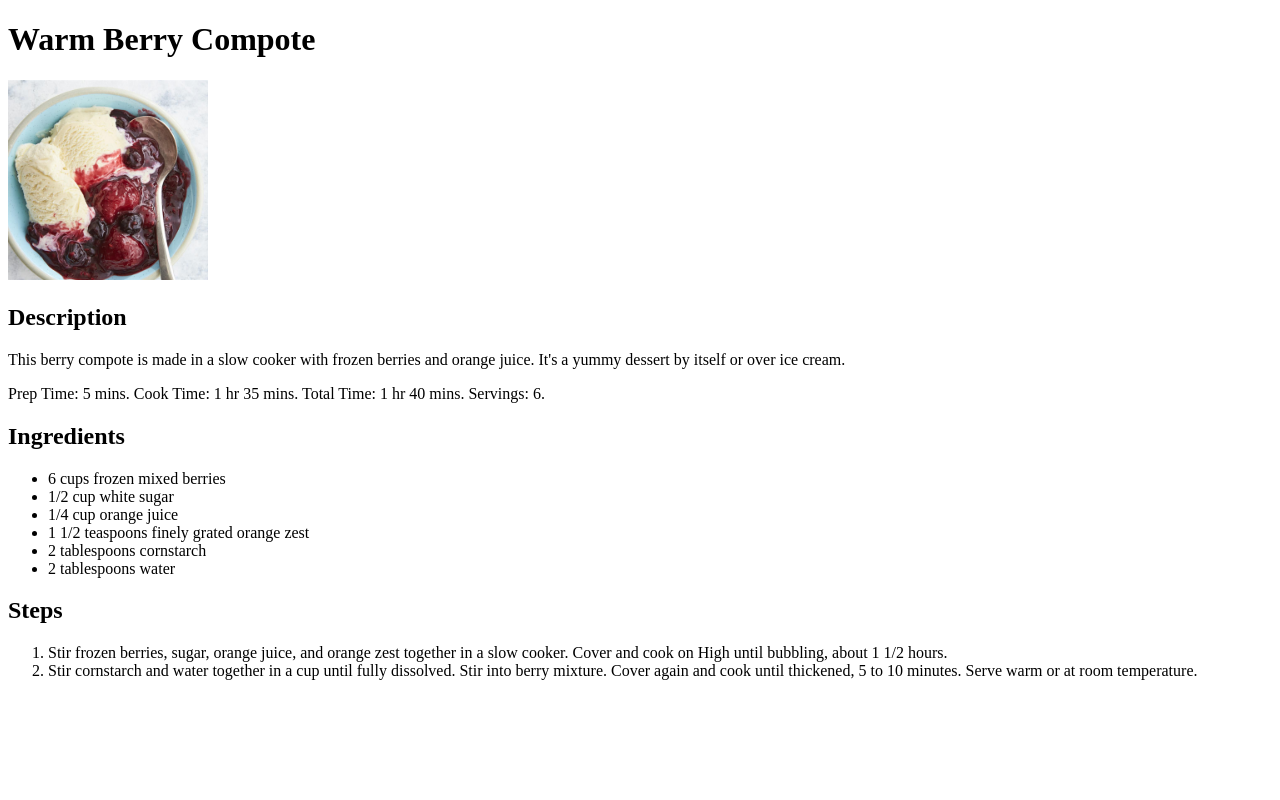
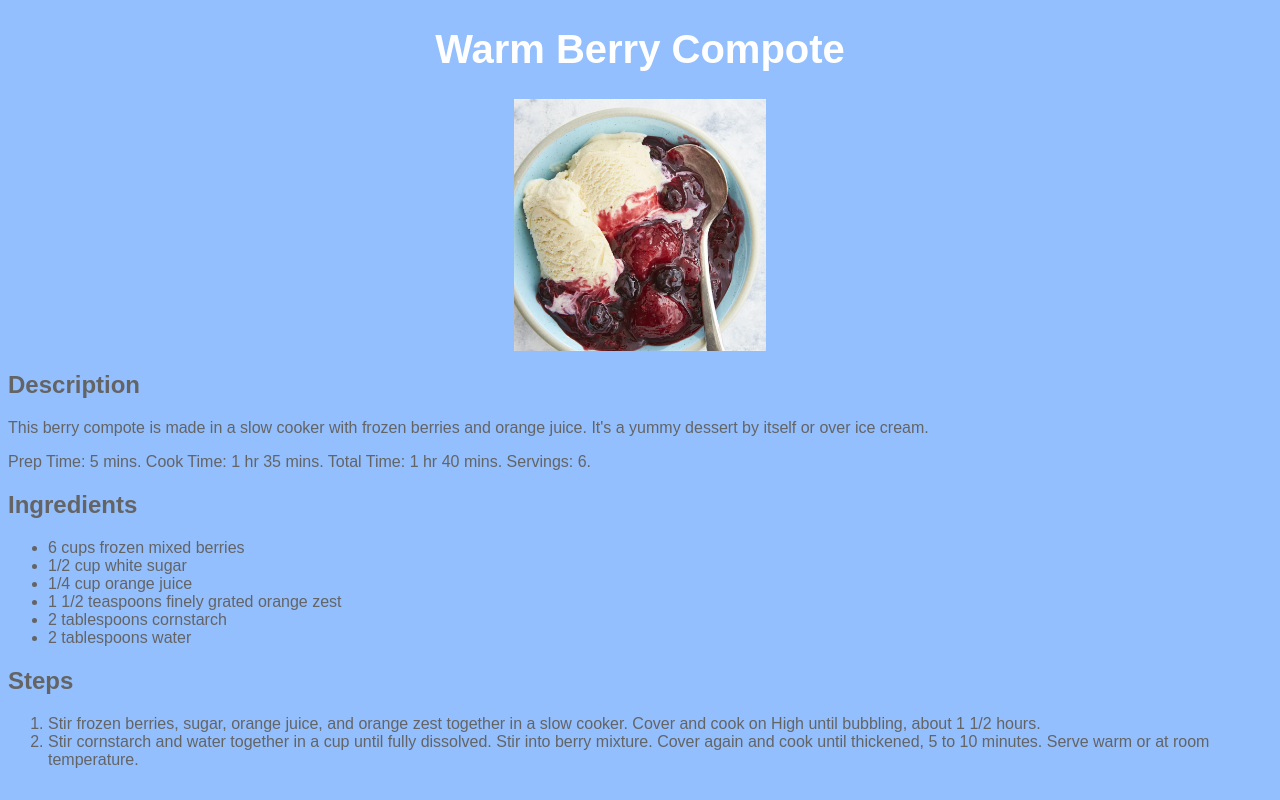
Before and after one commit to freed145/odin-recipes, a plain HTML site: page recipes/warm-berry-compote.html in a window 1280 px wide. Drawn offline with Linux system fonts and the light colour scheme.

Commit message:
feat: Add CSS including colors and center images.

```diff
--- a/recipes/warm-berry-compote.html
+++ b/recipes/warm-berry-compote.html
@@ -3,12 +3,13 @@
 <head>
   <meta charset="utf-8">
   <title>Warm Berry Compote</title>
+  <link rel="stylesheet" href="../styles.css">
 </head>
 
 <body>
-  <h1>Warm Berry Compote</h1>
+  <h1 class="page-heading">Warm Berry Compote</h1>
 
-  <img src="../images/warmberrycompote.jpg" alt="Warm Berry Compote image" width="200">
+  <img src="../images/warmberrycompote.jpg" alt="Warm Berry Compote image" class="center">
 
   <h2>Description</h2>
     <p>
--- /dev/null
+++ b/styles.css
@@ -0,0 +1,18 @@
+body {
+  background-color: rgb(147, 191, 254);
+  color:rgb(100, 100, 100);
+  font-family:Arial, Helvetica, sans-serif;
+}
+
+.page-heading {
+  font-size: 40px;
+  color: white;
+  text-align:center;
+}
+
+.center {
+  display: block;
+  margin-left: auto;
+  margin-right: auto;
+  width: 20%;
+}
```
Also changed, not shown: index.html (+6 -4 lines), recipes/classic-caesar-salad.html (+3 -2 lines), recipes/easy-lasagna.html (+3 -2 lines), 1 other file.
